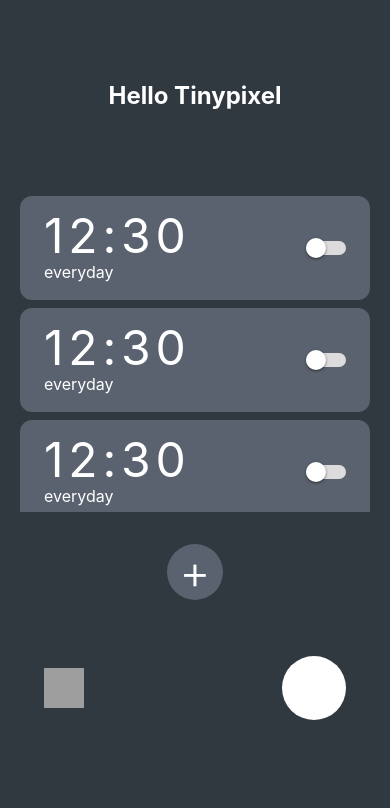
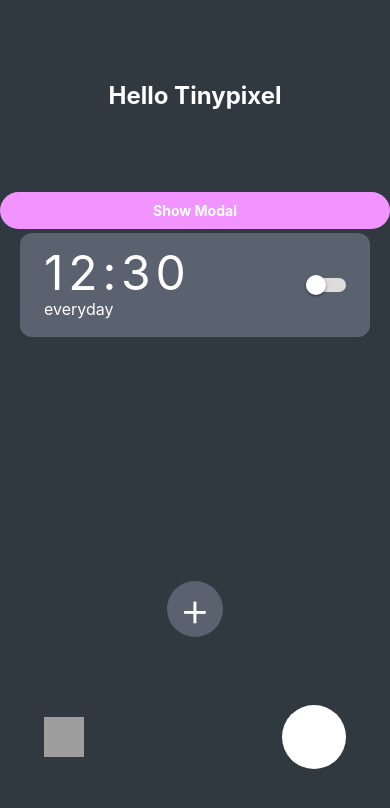
Before and after one commit to DavidLanglamet/ChessAlarmClock, a React Native app: screen /Home in a window 390 px wide. Shown: the top 808 px of the page. Built offline with nearby package versions, Linux system fonts and the light colour scheme; grey boxes are pictures that could not be loaded.

Commit message:
save before trying to implement gesture features

```diff
--- a/components/Alarm.js
+++ b/components/Alarm.js
@@ -1,5 +1,7 @@
 import { View, Text, Switch } from 'react-native'
 import React, { useState } from 'react'
+
+// TODO: Add a way to delete an alarm by swiping left on it.
 
 const Alarm = () => {
 
@@ -13,7 +15,7 @@ const Alarm = () => {
             <Text className="text-white text-base">everyday</Text>
         </View>
         <Switch
-            trackColor={{ false: "#dcdcdc", true: "#8ada6f" }}
+            trackColor={{ false: "#dcdcdc", true: "#8ada6f"}}
             thumbColor={isEnabled ? "#FFF" : "#FFF"}
             ios_backgroundColor="#dcdcdc"
             onValueChange={toggleSwitch}
@@ -22,5 +24,5 @@ const Alarm = () => {
     </View>
   )
 }
-
+// switch color  8ada6f     3e9950    47FF2E
 export default Alarm
--- /dev/null
+++ b/components/AlarmSettings.js
@@ -0,0 +1,98 @@
+import React, {useState} from 'react';
+import {Alert, Modal, StyleSheet, Text, Pressable, View, TouchableOpacity} from 'react-native';
+
+// https://blog.logrocket.com/react-native-gesture-handler-swipe-long-press-and-more/
+
+// TODO: The plus button on the homescreen should open it and clicking an alarm too
+// add a little v at the top of the modal to make it clear that you can swipe down and discard changes.
+// Clicking above the modal discards changes too.
+
+const AlarmSettings = () => {
+  const [modalVisible, setModalVisible] = useState(false);
+  return (
+    <View>
+      <Modal
+        animationType="slide"
+        transparent={true}
+        visible={modalVisible}
+        onRequestClose={() => {
+          Alert.alert('Modal has been closed.');
+          setModalVisible(!modalVisible);
+        }}>
+        <View className="my-44">
+          <View className="bg-[#1d2127] rounded-3xl h-screen">
+            <Text className="text-white my-7 font-bold text-lg text-center">Alarm Settings</Text>
+            <View className="h-72">
+              <Text className="text-white">TimePickerHere</Text>
+            </View>
+            <View className="flex-row p-10 justify-center">
+              <TouchableOpacity>
+                <Text className="text-red-500 font-bold text-xl">Delete</Text>
+              </TouchableOpacity>
+              <View className="w-52"></View>
+              <TouchableOpacity>
+                <Text className="text-green-400 font-bold text-xl">Save</Text>
+              </TouchableOpacity>
+            </View>
+            <Pressable
+              style={[styles.button, styles.buttonClose]}
+              onPress={() => setModalVisible(!modalVisible)}>
+              <Text style={styles.textStyle}>Hide Modal</Text>
+            </Pressable>
+          </View>
+        </View>
+      </Modal>
+      <Pressable
+        style={[styles.button, styles.buttonOpen]}
+        onPress={() => setModalVisible(true)}>
+        <Text style={styles.textStyle}>Show Modal</Text>
+      </Pressable>
+    </View>
+  );
+};
+
+const styles = StyleSheet.create({
+  centeredView: {
+    flex: 1,
+    justifyContent: 'center',
+    alignItems: 'center',
+    marginTop: 22,
+  },
+  modalView: {
+    margin: 20,
+    backgroundColor: '#1d2127',
+    borderRadius: 20,
+    padding: 35,
+    alignItems: 'center',
+    shadowColor: '#000',
+    shadowOffset: {
+      width: 0,
+      height: 2,
+    },
+    shadowOpacity: 0.25,
+    shadowRadius: 4,
+    elevation: 5,
+  },
+  button: {
+    borderRadius: 20,
+    padding: 10,
+    elevation: 2,
+  },
+  buttonOpen: {
+    backgroundColor: '#F194FF',
+  },
+  buttonClose: {
+    backgroundColor: '#2196F3',
+  },
+  textStyle: {
+    color: 'white',
+    fontWeight: 'bold',
+    textAlign: 'center',
+  },
+  modalText: {
+    marginBottom: 15,
+    textAlign: 'center',
+  },
+});
+
+export default AlarmSettings;
--- a/screens/HomeScreen.js
+++ b/screens/HomeScreen.js
@@ -1,10 +1,16 @@
-import { View, Text, SafeAreaView, ScrollView, Switch, TouchableOpacity, Image} from 'react-native'
-import React, { useLayoutEffect } from 'react'
+import { View, Text, SafeAreaView, ScrollView, TouchableOpacity, Image} from 'react-native'
+import React, { useLayoutEffect, useState} from 'react'
 import { useNavigation } from '@react-navigation/native'
 import Alarm from "../components/Alarm"
+import AlarmSettings from '../components/AlarmSettings'
 
 const HomeScreen = () => {
   const navigation = useNavigation();
+  const [alarms, setAlarms] = useState([]);
+
+  const handleAddAlarm = () => {
+    setAlarms([...alarms, <Alarm key={alarms.length} />]);
+  };
 
   useLayoutEffect(() => {
       navigation.setOptions({
@@ -15,20 +21,18 @@ const HomeScreen = () => {
   return (
     <SafeAreaView className="bg-[#303840] flex-1">
       <View>
-          <Text className="my-20 text-2xl text-center text-white font-bold ">Hello Tinypixel</Text>
+        <Text className="my-20 text-2xl text-center text-white font-bold">Hello Tinypixel</Text>
+        <AlarmSettings/>
         <ScrollView className="h-80 mx-5">
-            {/* Alarm */}
           <Alarm />
-            <Alarm />
-            <Alarm />
-            <Alarm />
+          {alarms}
         </ScrollView>
         <View className="items-center my-8">
-            <TouchableOpacity className="bg-[#59626e] rounded-full items-center h-14 w-14 justify-center">
+          <TouchableOpacity className="bg-[#59626e] rounded-full items-center h-14 w-14 justify-center" onPress={handleAddAlarm}>
             <Text className="text-white text-5xl font-light">+</Text>
           </TouchableOpacity>
         </View>
-          <View className="flex-row items-center px-6 py-6 mx-5">
+        <View className="flex-row items-center px-6 py-9 mx-5">
           <View className="flex-1">
             <Image source={require('../assets/settingsIcon.png')} className="h-10 w-10" />
           </View>
@@ -41,7 +45,8 @@ const HomeScreen = () => {
   )
 }
 
-export default HomeScreen
+export default HomeScreen;
+
 
 
 
```
Lines whose indentation alone changed are shown as unchanged.
